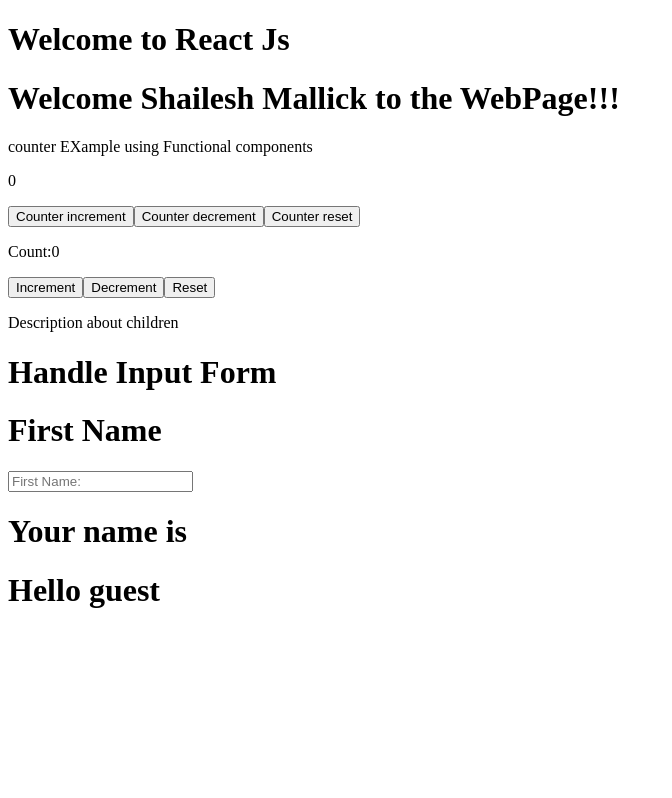
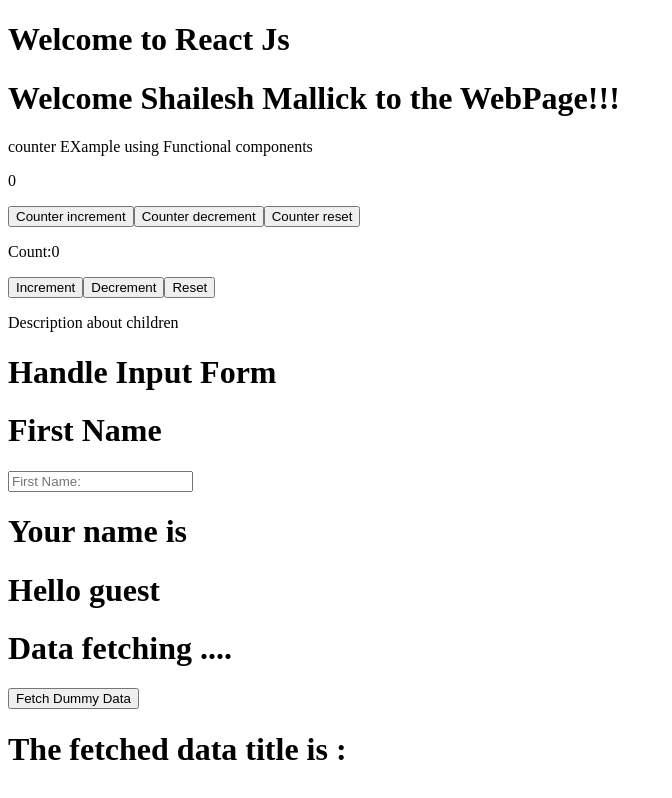
Before and after one commit to Shailesh12-svg/ReactJS-Practice, a React (Create React App) app: page / in a window 1280 px wide. Shown: the whole page, without its empty margins (0-672 px from the left). Built offline with nearby package versions, Linux system fonts and the light colour scheme.

Commit message:
Data fetching using axios

```diff
--- a/package.json
+++ b/package.json
@@ -3,6 +3,7 @@
   "version": "0.1.0",
   "private": true,
   "dependencies": {
+    "axios": "^1.7.9",
     "cra-template": "1.2.0",
     "react": "^19.0.0",
     "react-dom": "^19.0.0",
@@ -35,7 +36,6 @@
   },
   "description": "React js Practice",
   "main": "index.js",
-  "devDependencies": {},
   "keywords": [
     "ReactJs"
   ],
--- a/src/App.js
+++ b/src/App.js
@@ -4,6 +4,7 @@ import Counter from './components/counter';
 import Children from './components/Children';
 import DefaultPro from './components/DefaultPro';
 import HandleInput from './components/HandleInput';
+import Datafetching from './components/Datafetching';
 function App() {
 
   return (
@@ -16,7 +17,7 @@ function App() {
     </Children>
     <HandleInput/>
     <DefaultPro/>
-
+   <Datafetching/>
     </div>
   );
 }
--- /dev/null
+++ b/src/components/Datafetching.jsx
@@ -0,0 +1,32 @@
+import React, { useState } from 'react'
+import axios from 'axios'
+const Datafetching = () => {
+
+    const [data,setData]= useState('');
+
+    const HandleData =async()=>{
+
+        try{
+
+           const data = await axios.get('https://jsonplaceholder.typicode.com/todos/1');
+           if(data){
+            setData(data)
+           }
+        }catch(err){
+            console.log("Error in fetching the data")
+        }
+    }
+
+
+  return (
+    <>
+    <div>
+        <h1>Data fetching ....</h1>
+        <button onClick={HandleData}> Fetch Dummy Data </button>
+        <h1>The fetched data title is :{data.title}</h1>
+    </div>
+    </>
+  )
+}
+
+export default Datafetching
```
Also changed, not shown: 1 other file (tests, documents, lock files or other folders).
